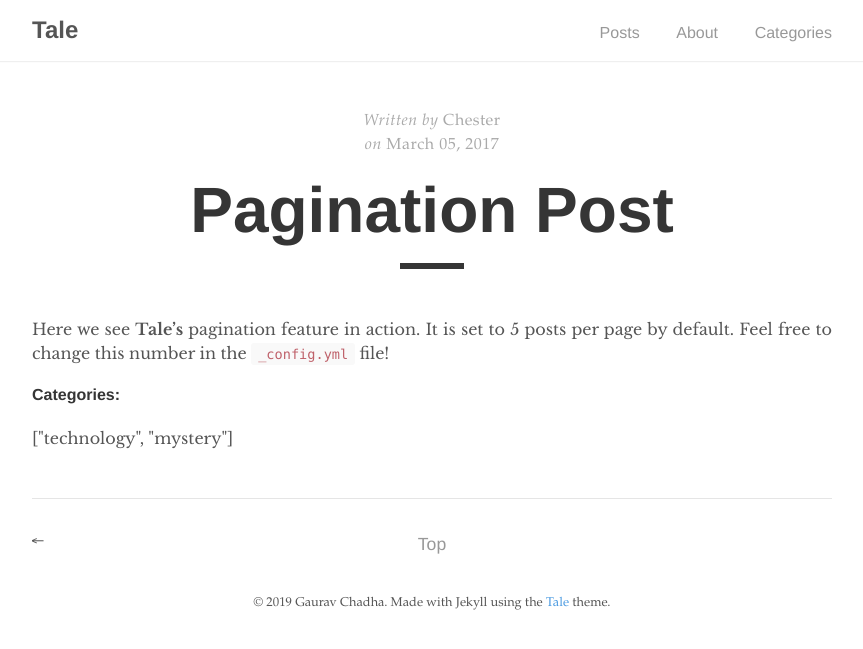
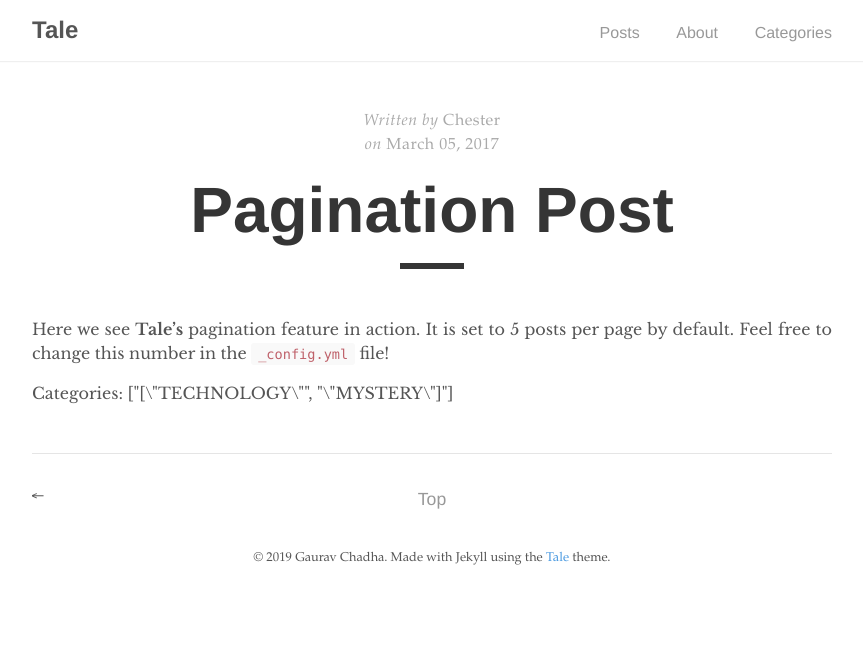
Before and after one commit to sayhigaurav/sayhigaurav.github.io, a Jekyll site: the page built from _posts/2017-03-05-pagination-post.md, in a window 1280 px wide. Shown: the top 649 px of the page, without its empty margins (208-1071 px from the left). Built offline with Jekyll 4.4.1, drawn with Linux system fonts in a browser that asks for light colours.

Commit message:
categories evaluation

```diff
--- a/_layouts/post.html
+++ b/_layouts/post.html
@@ -17,13 +17,14 @@ layout: default
     {% endif %}
   </div>
 
-  <h2 class="post-title">{{ page.title }}</h2>
+  <h3 class="post-title">{{ page.title }}</h3>
   <div class="post-line"></div>
 
   {{ content }}
 
   {% if page.categories %}
-    <h4>Categories: </h4>{{page.categories | capitalize | join: ', '}}
+    {% assign page_categories = page.categories | split: ", " | strip | upcase %}
+    <hb>Categories: </b>{{page_categories | join: ', '}}
   {% endif %}
 </div>
 
```
